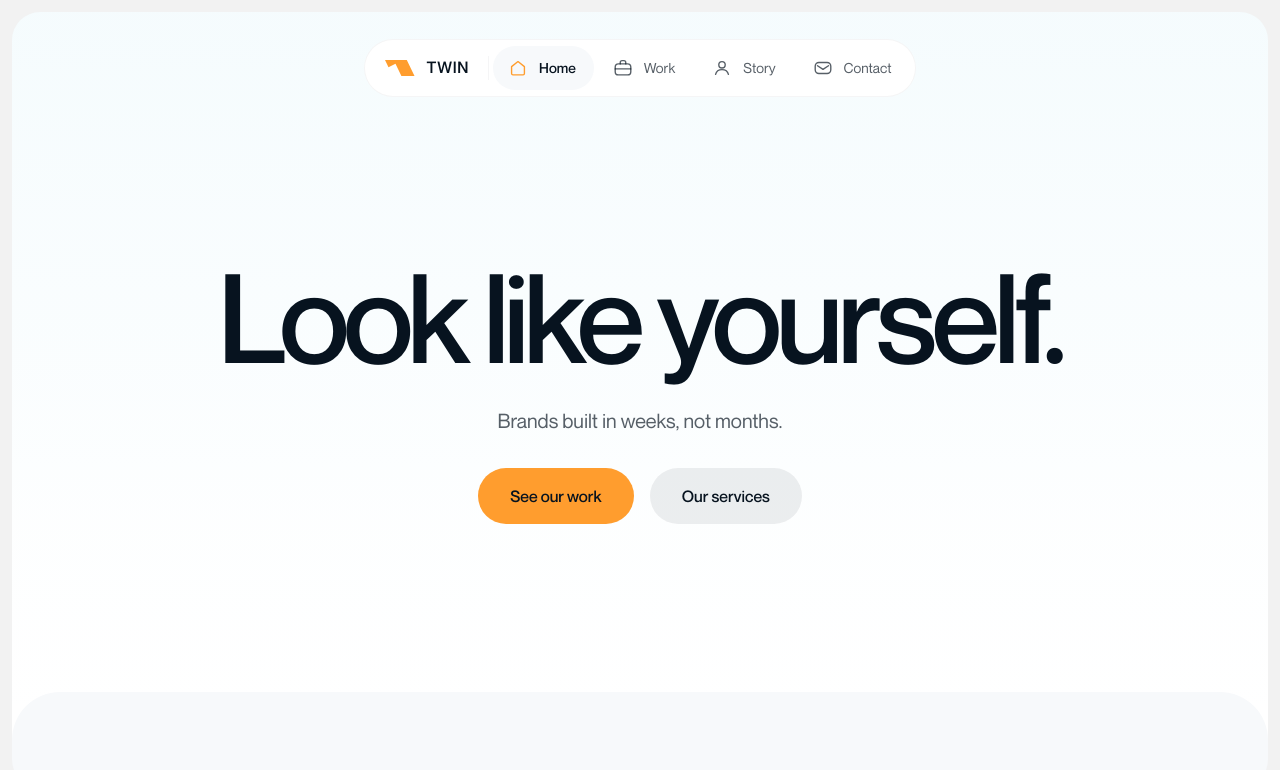
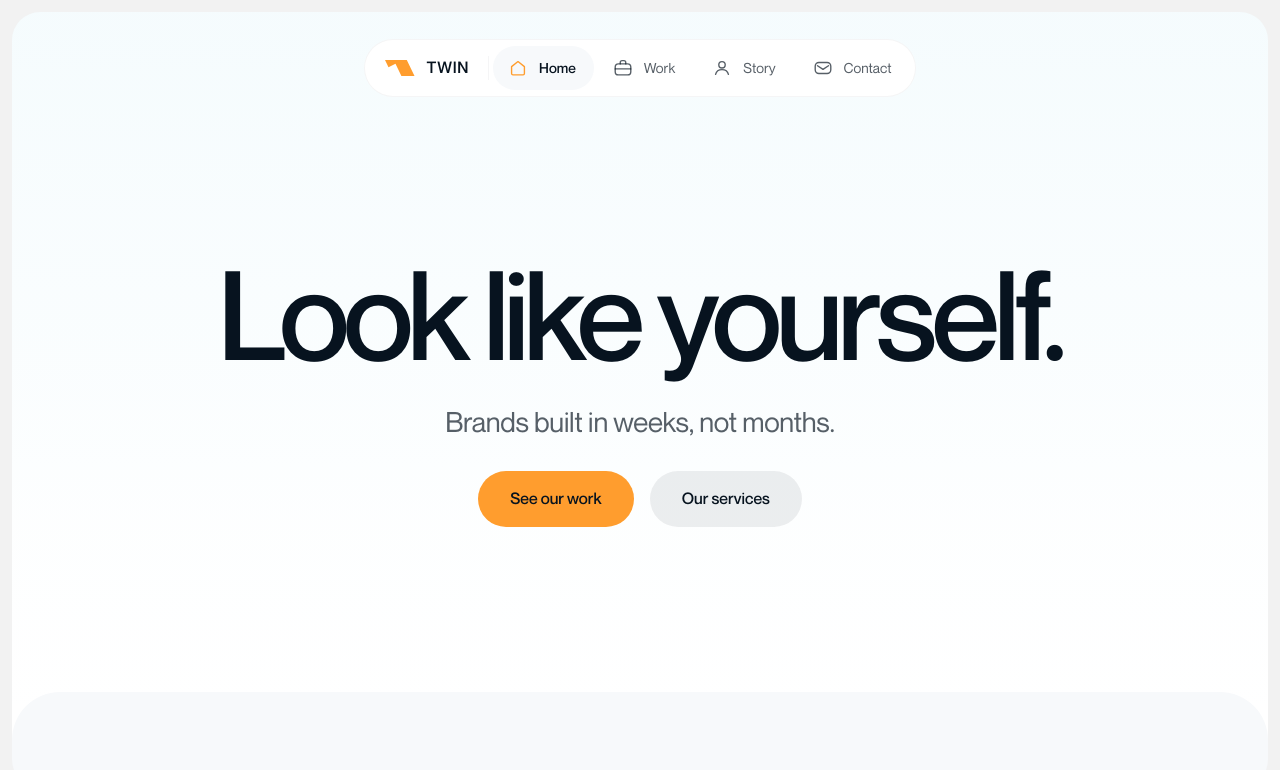
Before and after one commit to matthewostaco7/-twin-website, a Next.js app: page / in a window 1280 px wide. Shown: the top 770 px of the page. Built offline with nearby package versions, Linux system fonts and the light colour scheme.

Commit message:
Hero subhead on the h3 step of the type scale
Co-Authored-By: Claude Sonnet 5.5 <noreply@anthropic.com>
Claude-Session: https://claude.ai/code/session_01UqTkKkfJ5xTqC9vSdU1Zph

```diff
--- a/app/globals.css
+++ b/app/globals.css
@@ -141,7 +141,7 @@ p{text-wrap:pretty}
 .ic.inl.r{margin:0 0 0 .1em}
 .hero-cta{display:flex;flex-wrap:wrap;justify-content:center;gap:var(--s2)}
 .hero-big{max-width:none !important;font-size:var(--fs-hero) !important;line-height:var(--lh-hero) !important;letter-spacing:var(--ls-hero) !important;font-weight:500;text-wrap:balance}
-.hero-sub{max-width:30em;font-size:var(--fs-bodyl);line-height:1.5;color:var(--t2)}
+.hero-sub{max-width:20em;font-size:var(--fs-h3);line-height:var(--lh-h3);letter-spacing:var(--ls-h3);color:var(--t2)}
 .intro{max-width:16em;margin:0 auto;font-size:var(--fs-h1);line-height:var(--lh-h1);letter-spacing:var(--ls-h1);text-wrap:balance}
 @media(min-width:901px){.intro{font-size:var(--fs-display);line-height:var(--lh-display);letter-spacing:var(--ls-display)}}
 .hero{gap:var(--s4);padding-bottom:calc(var(--s7) * 2)}
```
